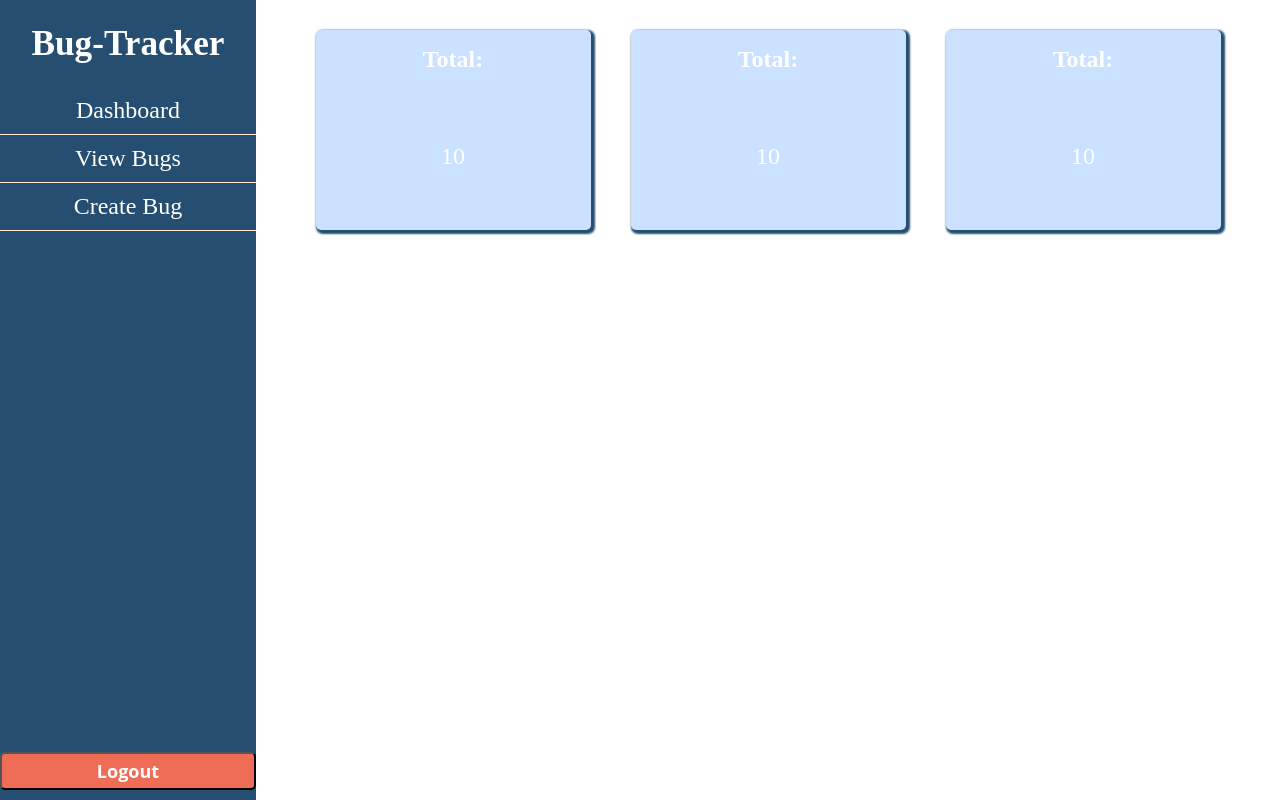
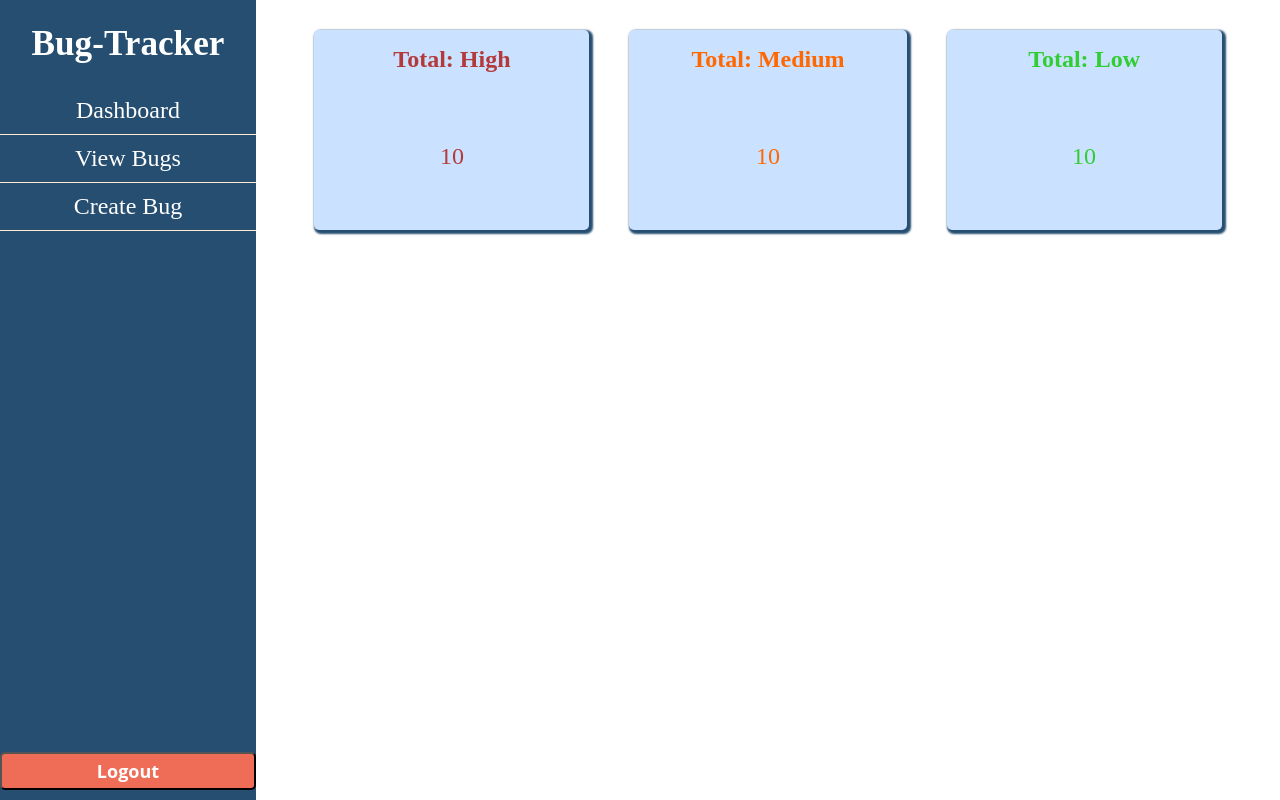
Before and after one commit to davidbram/bug-tracker, a React (Create React App) app in the folder frontend/: page /dashboard in a window 1280 px wide. Both pictures are taken after typing "Sample", "Sample123" into the empty fields and a click on the button "Login". Built offline with nearby package versions, Linux system fonts and the light colour scheme.

Commit message:
Dashboard page debugged
color property was not working

```diff
--- a/frontend/src/Views/Components/Dashboard/card.css
+++ b/frontend/src/Views/Components/Dashboard/card.css
@@ -12,6 +12,11 @@
     box-shadow: 2px 2px 2px 2px var(--prim-color);
 }
 
+.dashboard-card:hover{
+    transition: all 0.3s;
+    transform: scale(1.05);
+}
+
 .dashboard-card h2{
     width: 100%;
     margin-top: 5px;
--- a/frontend/src/Views/Components/Dashboard/card.jsx
+++ b/frontend/src/Views/Components/Dashboard/card.jsx
@@ -3,9 +3,9 @@ import './card.css';
 import Priority from '../../../Controllers/priorityController'
 
 export default(props) =>{
-    const {level,color} = Priority(props.Priority);
+    const {level,color} = Priority(props.priority);
     return(
-        <div className='dashboard-card'>
+        <div className='dashboard-card' onClick={props.clicked} style={{color: color}}>
             <h2>Total: {level}</h2>
             <p>{props.count}</p>
         </div>
--- a/frontend/src/Views/Pages/dashboard.jsx
+++ b/frontend/src/Views/Pages/dashboard.jsx
@@ -2,10 +2,12 @@ import React,{useEffect} from 'react';
 import Card from '../Components/Dashboard/card';
 import {useDispatch,useSelector} from 'react-redux';
 import {getBugs} from '../../Controllers/Redux/bugSlice';
+import {useHistory} from 'react-router-dom';
 
 export default() =>{
     const dispatch = useDispatch();
     const bugs = useSelector(state=>state.bugs);
+    const browserHistory = useHistory();
     let midCount = 0;
     let highCount = 0;
     let lowCount = 0;
@@ -20,15 +22,19 @@ export default() =>{
         return bugs.filter((bug)=>{return bug.priority == priority});
     }
 
+    function redirect(){
+        browserHistory.push('/viewbugs');
+    }
+
     useEffect(()=>{
         dispatch(getBugs)
     },[bugs == undefined]
     )
     return(
         <div className="page-container">
-            <Card priority='1' count="10" />
-            <Card priority='2' count="10"/>
-            <Card priority='3' count="10"/>
+            <Card priority='1' count="10" clicked={redirect}/>
+            <Card priority='2' count="10" clicked={redirect}/>
+            <Card priority='3' count="10" clicked={redirect}/>
         </div>
 
     );
```
